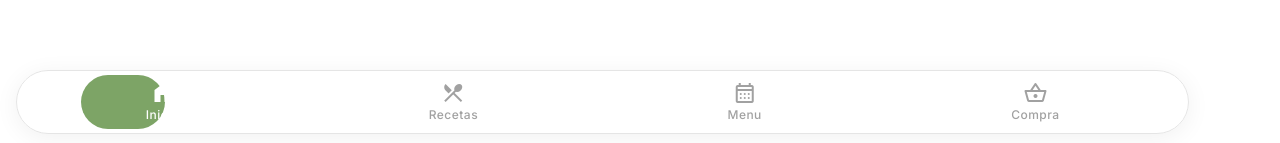
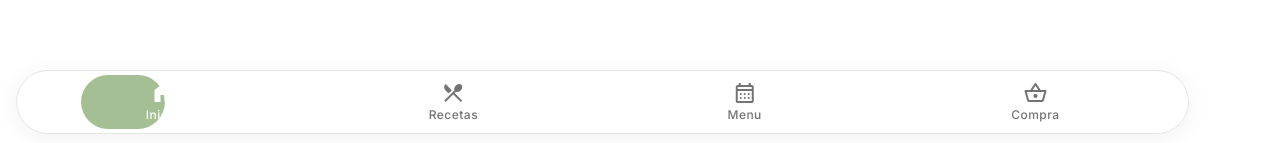
Before and after one commit to xportas/open-random-recipes, a Next.js app: page / in a window 1280 px wide. Shown: the part 654-797 px from the top of the page. Built offline with nearby package versions, Linux system fonts and the light colour scheme; a web font is replaced by a local one.

Commit message:
refact (styles): header and navbar styles

```diff
--- a/components/header.js
+++ b/components/header.js
@@ -2,7 +2,7 @@ import Image from "next/image";
 
 export default function Header({ activeTab, previousTabRef }) {
   return (
-    <header className="flex justify-between items-center w-11/12 px-margin-mobile py-sm sticky top-2 z-40 border border-neutral-200 rounded-full mt-2 mx-auto bg-white/80 backdrop-blur-md shadow-[0_2px_16px_rgba(0,0,0,0.04)]">
+    <header className="flex justify-between items-center w-11/12 px-margin-mobile py-sm sticky top-2 z-40 border border-neutral-200 rounded-full mt-2 mx-auto bg-white/30 backdrop-blur-xs shadow-[0_2px_16px_rgba(0,0,0,0.04)]">
       <Image
         src="/opr-horizontal-logo.png"
         alt="opr-logo"
--- a/components/navbar.js
+++ b/components/navbar.js
@@ -45,10 +45,10 @@ export default function Navbar({ activeTab }) {
   return (
     <nav
       ref={navRef}
-      className="fixed bottom-0 left-margin-mobile w-11/12 z-50 flex justify-around items-center px-1 py-1 mb-3 border border-neutral-200 rounded-full bg-white/90 backdrop-blur-md shadow-[0_4px_24px_rgba(0,0,0,0.06)]"
+      className="fixed bottom-0 left-margin-mobile w-11/12 z-50 flex justify-around items-center px-1 py-1 mb-3 border border-neutral-200 rounded-full bg-white/30 backdrop-blur-xs shadow-[0_4px_24px_rgba(0,0,0,0.06)]"
     >
       <div
-        className="absolute top-1 bottom-1 bg-primary rounded-full z-0"
+        className="absolute top-1 bottom-1 bg-primary/70 rounded-full backdrop-blur-xs z-0"
         style={{
           left: `${indicator.left}px`,
           width: `${indicator.width}px`,
@@ -67,7 +67,7 @@ export default function Navbar({ activeTab }) {
             key={tab.id}
             data-tab={tab.id}
             className={`relative z-10 flex flex-col items-center justify-center px-3 py-1.5 active:scale-90 transition-transform duration-200 ${
-              isActive ? "text-white" : "text-neutral-400"
+              isActive ? "text-white" : "text-neutral-500"
             }`}
             onClick={() => activeTab.setActiveTab(tab.id)}
           >
```
